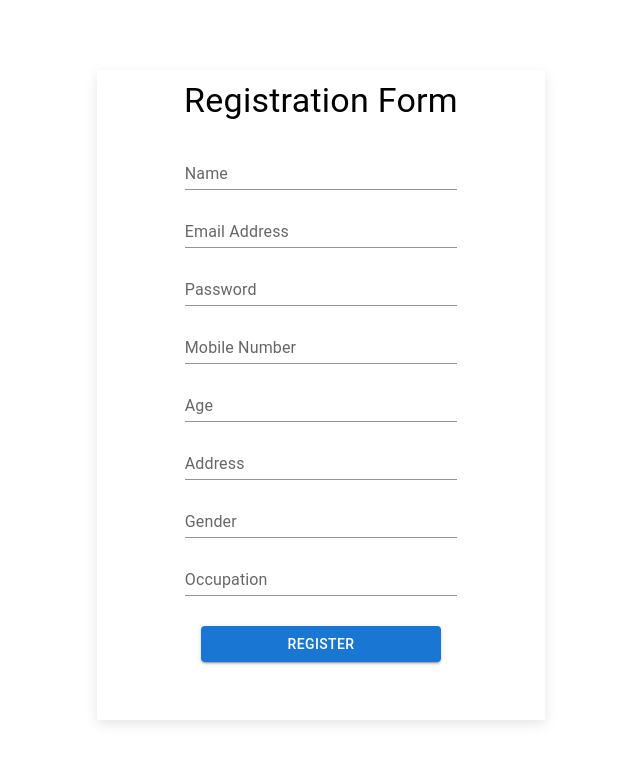
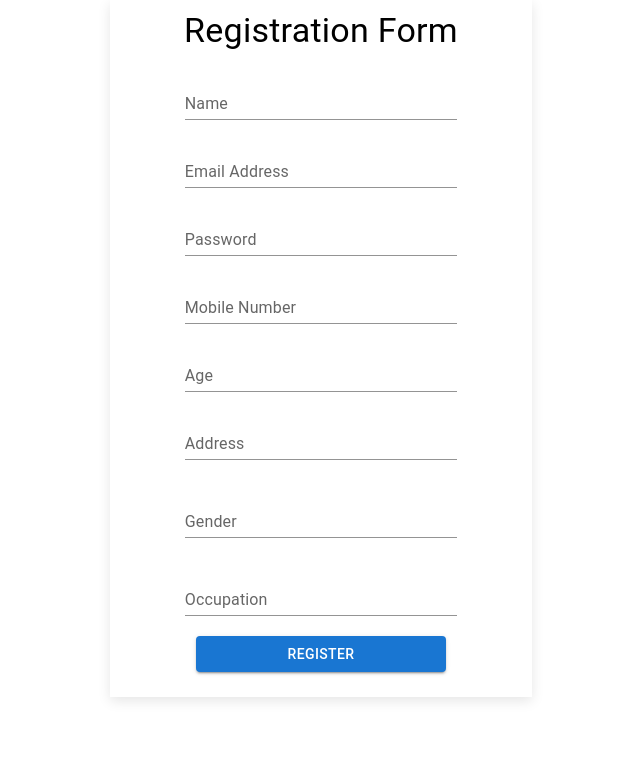
Before and after one commit to prerna1113/kofluence-assignment, a React (Create React App) app in the folder my-app/: page / in a window 1280 px wide. Shown: the top 762 px of the page, without its empty margins (319-959 px from the left). Built offline with nearby package versions, Linux system fonts and the light colour scheme.

Commit message:
form completed

```diff
--- a/my-app/src/App.js
+++ b/my-app/src/App.js
@@ -1,5 +1,7 @@
+
 
 import './App.css';
+import Login from './Component/Form/Login';
 import RegistrationForm from './Component/RegistrationForm';
 
 
@@ -8,6 +10,7 @@ function App() {
     <div className="App">
       <RegistrationForm />
 
+
     </div>
   );
 }
--- a/my-app/src/Component/CSS/Registration.module.css
+++ b/my-app/src/Component/CSS/Registration.module.css
@@ -2,8 +2,4 @@
 
 .textfield {
     width:27ch;
-    margin: 10px;
-
-
-
 }
--- /dev/null
+++ b/my-app/src/Component/Form/Login.jsx
@@ -0,0 +1,9 @@
+import React from 'react'
+
+function Login() {
+  return (
+    <div>Login</div>
+  )
+}
+
+export default Login
--- a/my-app/src/Component/RegistrationForm.jsx
+++ b/my-app/src/Component/RegistrationForm.jsx
@@ -1,26 +1,99 @@
 
 
 import React from 'react'
-import { Box, Button, TextField, Typography } from '@mui/material'
+import { Box, Button, Input, TextField, Typography } from '@mui/material'
 import styles from './CSS/Registration.module.css'
+import { useState, useEffect } from 'react';
+import { ClassNames } from '@emotion/react';
 
 function RegistrationForm() {
+  const initialvalues = {
+    name: "",
+    email: "",
+    password: "",
+    mobileNumber: "",
+    age: "",
+    occupation: "",
+    address: ""
+  };
+  const [inputs, setInputs] = useState(initialvalues);
+
+  const [formErrors, setFormErrors] = useState({})
+  const [isSubmit, setIsSubmit] = useState(false)
+
+
+  const handleChange = (e) => {
+    const { name, value } = e.target
+    setInputs({ ...inputs, [name]: value });
+    console.log(inputs);
+  }
+
+  const handleSubmit = (e) => {
+    e.preventDefault();
+    setFormErrors(validate(inputs));
+    setIsSubmit(true);
+
+  };
+
+  useEffect(() => {
+    console.log(formErrors);
+    if (Object.keys(formErrors).lenght === 0 && isSubmit) {
+      console.log(inputs)
+    }
+
+  }, [formErrors]);
+
+  const validate = (name) => {
+    const errors = {}
+    const regex = /^\w+([\.-]?\w+)*@\w+([\.-]?\w+)*(\.\w{2,3})+$/i;
+    if (!name.name) {
+      errors.name = "Resturant name is required";
+    }
+     if(!name.email ){
+     errors.email= "Email is required";
+    }
+    else  if (!name.email.includes('@') || !name.email.includes('.com')) {
+      errors.email ="Invalid email address"
+
+    }
+    if(!name.password){
+      errors.password= "Password is required";
+     }
+     if(!name.mobileNumber){
+      errors.mobileNumber= "MobileNumber is required";
+     }
+     if(!name.gender){
+      errors.gender= "Gender is required";
+     }
+     if(!name.age){
+      errors.age= "Age is required";
+     }
+     if(!name.occupation){
+      errors.occupation= "Occupation is required";
+     }
+     if(!name.address){
+      errors.address= "Address is required";
+     }
+
+
+
+    return errors;
+  }
+
+
   return (
     <Box
       sx={{
-        width: "35%",
+        width: "33%",
         margin: "auto",
-        height: "650px",
+        height: "auto",
         // border:"1px solid red",
-        boxShadow: "rgba(0, 0, 0, 0.1) 0px 4px 12px",
-        marginTop: "70px"
+        boxShadow: "rgba(0, 0, 0, 0.1) 0px 4px 12px"
 
       }}>
       <Box
 
       >
-
-        <form>
 
           <Typography
             sx={{
@@ -34,55 +107,103 @@ function RegistrationForm() {
             sx={{
               textAlign: "start",
               width: "27ch",
-              margin: "10px"
+              marginTop:"10px"
 
             }}
-            id="standard-basic"
+
             type="text"
             label="Name"
+            name="name"
+            value={inputs.name}
+            onChange={handleChange}
+
             variant="standard" />
+          <p style={{
+             textAlign: "center",
+             margin:"0px",
+              color: "red" }}>{formErrors.name}</p>
+
           <br></br>
 
           <TextField
-            className={styles.textfield}
+            sx={{
+              textAlign: "start",
+              width: "27ch",
+              margin:"0px"
+            }}
             id="standard-basic"
             type="email"
+            name="email"
+            value={inputs.email}
+            onChange={handleChange}
             label="Email Address"
             variant="standard" />
+          <p style={{ textAlign: "center",
+          margin:"0px",
+
+          color: "red" }}>{formErrors.email}</p>
           <br></br>
 
           <TextField
             sx={{
               width: "27ch",
-              margin: "10px"
+
             }}
             type="Password"
             label="Password"
+            name="password"
+            value={inputs.password}
+            onChange={handleChange}
             variant="standard" />
+            <p style={{
+             textAlign: "center",
+             margin:"0px",
+              color: "red" }}>{formErrors.password}</p>
           <br></br>
 
           <TextField
             className={styles.textfield}
             type="number"
             label="Mobile Number"
+            name="mobileNumber"
+            value={inputs.mobileNumber}
+            onChange={handleChange}
             variant="standard" />
+            <p style={{
+             textAlign: "center",
+             margin:"0px",
+              color: "red" }}>{formErrors.mobileNumber}</p>
           <br></br>
 
           <TextField
             sx={{
               width: "27ch",
-              margin: "10px"
+
             }}
             type="number"
+            name="age"
+            value={inputs.age}
+            onChange={handleChange}
             label="Age"
             variant="standard" />
+            <p style={{
+             textAlign: "center",
+             margin:"0px",
+              color: "red" }}>{formErrors.age}</p>
           <br></br>
 
           <TextField
             className={styles.textfield}
             type="text"
             label="Address"
+            name="address"
+            value={inputs.address}
+            onChange={handleChange}
             variant="standard" />
+            <p style={{
+             textAlign: "center",
+             margin:"0px",
+              color: "red" }}>{formErrors.address}</p>
           <br></br>
 
           <TextField
@@ -91,25 +212,41 @@ function RegistrationForm() {
               margin: "10px"
             }}
             label="Gender"
+            name="gender"
+            value={inputs.gender}
+            onChange={handleChange}
             variant="standard" />
+            <p style={{
+             textAlign: "center",
+             margin:"0px",
+              color: "red" }}>{formErrors.gender}</p>
           <br></br>
 
           <TextField
             className={styles.textfield}
             label="Occupation"
+            name="occupation"
+            value={inputs.occupation}
+            onChange={handleChange}
             variant="standard" />
-            <br></br>
+            <p style={{
+             textAlign: "center",
+             margin:"0px",
+              color: "red" }}>{formErrors.occupation}</p>
+          <br></br>
 
           <Button
-          sx={{
-            marginTop:"30px",
-            width:"240px"
-          }}
+            sx={{
+              marginBottom:"25px",
+              width: "250px"
+            }}
+
             variant="contained"
+            onClick={handleSubmit}
           >Register</Button>
 
 
-        </form>
+
       </Box>
     </Box>
 
```
